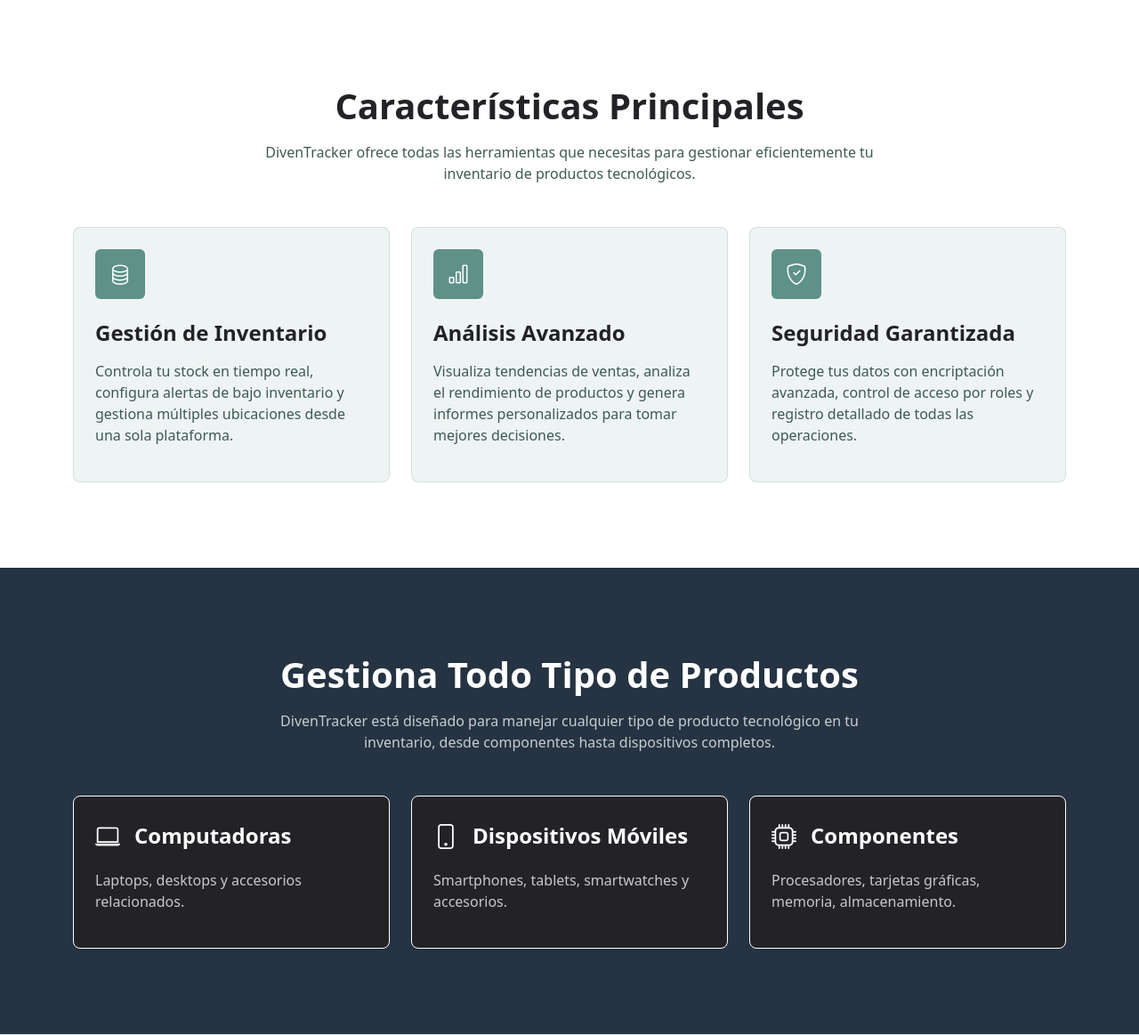
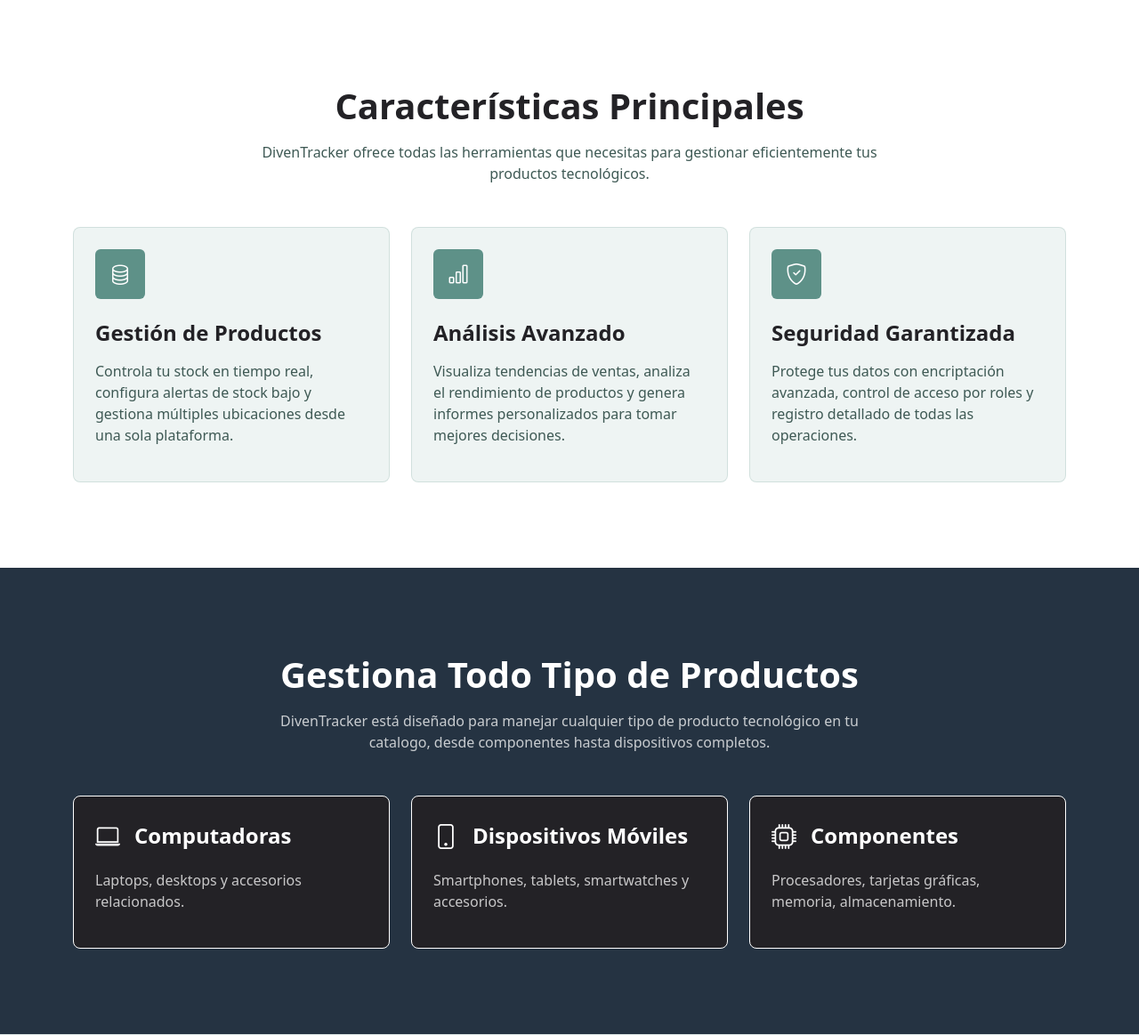
Before and after one commit to Diventracker/Diven, a FastAPI app: page / in a window 1280 px wide. Shown: the part 601-1764 px from the top of the page at 89% size. Run offline with FastAPI, Linux system fonts and the light colour scheme.

Commit message:
POOversion1

```diff
--- a/homepage/templates/index.html
+++ b/homepage/templates/index.html
@@ -33,7 +33,7 @@
             <h1 class="fs-2 fw-bold mb-0 text-white">DivenTracker</h1>
           </div>
           <h2 class="display-5 fw-bold text-white mb-4 mx-auto" style="max-width: 800px;">
-            Control total de tu inventario tecnológico
+            Gestióna los servicios tecnicos y las ventas de tu empresa.
           </h2>
           <p class="fs-5 mb-4 text-white opacity-75 mx-auto" style="max-width: 700px;">
             Optimiza la gestión de productos electrónicos con seguimiento en tiempo real,
@@ -57,8 +57,7 @@
         <div class="text-center mb-5">
           <h2 class="fs-1 fw-bold mb-3 text-dark">Características Principales</h2>
           <p class="mx-auto text-teal-dark" style="max-width: 700px;">
-            DivenTracker ofrece todas las herramientas que necesitas para gestionar
-            eficientemente tu inventario de productos tecnológicos.
+            DivenTracker ofrece todas las herramientas que necesitas para gestionar eficientemente tus productos tecnológicos.
           </p>
         </div>
 
@@ -69,9 +68,9 @@
               <div class="rounded d-flex align-items-center justify-content-center mb-4 feature-icon">
                 <i class="bi bi-database text-white fs-4"></i>
               </div>
-              <h3 class="fs-4 fw-bold mb-3 text-dark">Gestión de Inventario</h3>
+              <h3 class="fs-4 fw-bold mb-3 text-dark">Gestión de Productos</h3>
               <p class="text-teal-dark">
-                Controla tu stock en tiempo real, configura alertas de bajo inventario
+                Controla tu stock en tiempo real, configura alertas de stock bajo
                 y gestiona múltiples ubicaciones desde una sola plataforma.
               </p>
             </div>
@@ -115,7 +114,7 @@
           <h2 class="fs-1 fw-bold text-white mb-3">Gestiona Todo Tipo de Productos</h2>
           <p class="mx-auto text-white opacity-75" style="max-width: 700px;">
             DivenTracker está diseñado para manejar cualquier tipo de producto tecnológico
-            en tu inventario, desde componentes hasta dispositivos completos.
+            en tu catalogo, desde componentes hasta dispositivos completos.
           </p>
         </div>
 
@@ -170,10 +169,10 @@
           <div class="row align-items-center">
             <div class="col-md-8 mb-4 mb-md-0">
               <h2 class="fs-1 fw-bold mb-3 text-dark">
-                ¿Listo para optimizar tu inventario?
+                ¿Listo para optimizar la gestion de tu empresa?
               </h2>
               <p class="mb-4 text-teal-dark">
-                Comienza hoy mismo a gestionar tu inventario tecnológico de manera eficiente.
+                Comienza hoy mismo a gestionar tu empresa con los componentes tecnológicos organizados de manera eficiente.
                 DivenTracker te ofrece todas las herramientas que necesitas para tener el control total.
               </p>
               <a href="/login" class="btn btn-lg px-4 fw-semibold text-white btn-primary">
--- a/login/templates/login.html
+++ b/login/templates/login.html
@@ -165,7 +165,7 @@
           </div>
           <h2 class="fs-3 fw-bold text-white mb-3">Acceso Seguro</h2>
           <p class="mb-4 text-sage-light">
-            DivenTracker proporciona un entorno seguro para gestionar tu inventario de productos tecnológicos.
+            DivenTracker proporciona un entorno seguro para gestionar el orden de tu productos tecnológicos.
             Todos los datos están protegidos con encriptación avanzada.
           </p>
           <ul class="list-unstyled">
```
